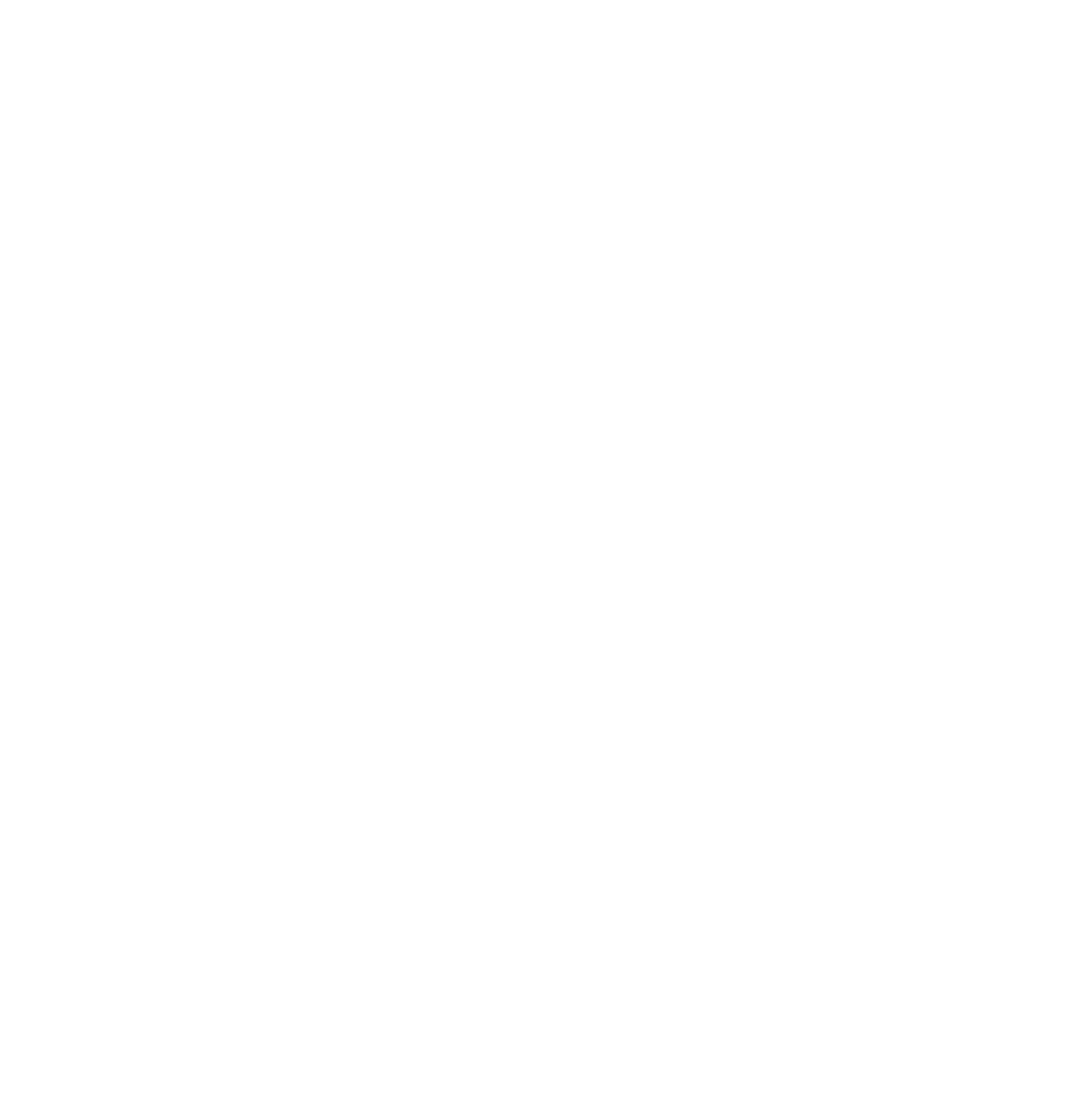
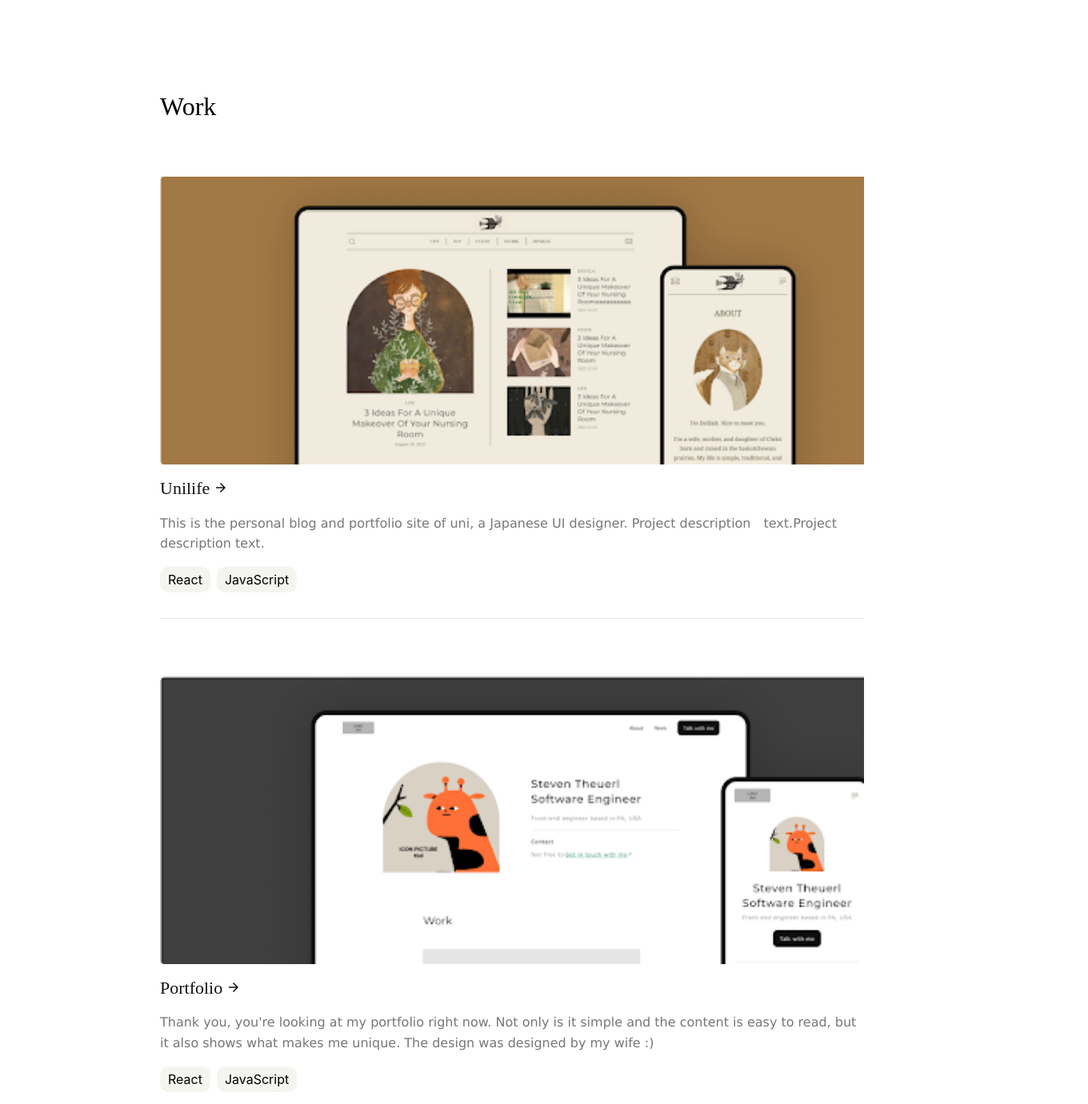
Before and after one commit to Steven-Theuerl/portfolio, a React (Create React App) app: page / in a window 1280 px wide. Shown: the part 479-1860 px from the top of the page at 80% size, 1360 px wide, since content can reach past the window. Before the commit the page ends 800 px from the top, so only its background shows below. Built offline with nearby package versions, Linux system fonts and the light colour scheme.

Commit message:
Almost finished first work page

```diff
--- a/src/App.js
+++ b/src/App.js
@@ -3,16 +3,18 @@
 
 import NavbarPC from './Components/Navbar/NavbarPC'
 import TopPC from './Components/Top/TopPC'
+import WorkPC from './Components/Work/WorkPC'
 
 
 const App = () => {
-  const isPC = useMediaQuery({query: '(min-width: 376px)'})
-  const isMobile = useMediaQuery({ query: '(max-width: 375px)' })
+  const isPC = useMediaQuery({query: '(min-width: 801px)'})
+  const isMobile = useMediaQuery({ query: '(max-width: 800px)' })
 
   return (
     <>
       {isPC && <NavbarPC/>}
       {isPC && <TopPC/>}
+      {isPC && <WorkPC/>}
       {isMobile && <p>You are a tablet or mobile phone</p>}
     </>
   )
--- a/src/Components/Top/TopPC.js
+++ b/src/Components/Top/TopPC.js
@@ -6,7 +6,6 @@
     <div className={styles.entireTop}>
         <div className={styles.topContainer}>
             <div className={styles.topImage}>
-
             </div>
             <div className={styles.topTextContainer}>
                 <div className={styles.topTextTitle}>
@@ -16,7 +15,7 @@
                     Software Engineer
                 </div>
                 <div className={styles.topTextSubTitle}>
-                Front-end engineer based in PA, USA
+                    Front-end engineer based in PA, USA
                 </div>
                 <div className={styles.separator}/>
                 <div className={styles.topContactBox}>
--- /dev/null
+++ b/src/Components/Work/WorkPC.js
@@ -0,0 +1,89 @@
+import React from 'react'
+import styles from '../Work/WorkPC.module.css'
+
+const WorkPC = () => {
+  return (
+    <div className={styles.entireWork}>
+        <div className={styles.workContentContainer}>
+            <div className={styles.workTitle}>
+                <span>Work</span>
+            </div>
+
+            <div className={styles.workContent1}>
+                <div className={styles.workContent1Image}/>
+                <div className={styles.workText1}>
+                    <span>Unilife <svg width="16" height="17" viewBox="0 0 16 17" fill="none" xmlns="http://www.w3.org/2000/svg">
+                    <path d="M8 15L6.93125 13.95L11.1312 9.75H2V8.25H11.1312L6.93125 4.05L8 3L14 9L8 15Z" fill="#111111"/></svg>
+                    </span>
+                </div>
+                <div className={styles.workText2}>
+                    <span>This is the personal blog and portfolio site of uni, a Japanese UI designer. Project description　text.Project description text.</span>
+                </div>
+                <div className={styles.workText3}>
+                    <div className={styles.workContentTags}>React</div> <div className={styles.workContentTags}>JavaScript</div>
+                </div>
+            </div>
+
+            <div className={styles.workContent1}>
+                <div className={styles.workContent2Image}/>
+                <div className={styles.workText1}>
+                    <span>Portfolio <svg width="16" height="17" viewBox="0 0 16 17" fill="none" xmlns="http://www.w3.org/2000/svg">
+                    <path d="M8 15L6.93125 13.95L11.1312 9.75H2V8.25H11.1312L6.93125 4.05L8 3L14 9L8 15Z" fill="#111111"/></svg>
+                    </span>
+                </div>
+                <div className={styles.workText2}>
+                    <span>Thank you, you're looking at my portfolio right now. Not only is it simple and the content is easy to read, but it also shows what makes me unique. The design was designed by my wife :)</span>
+                </div>
+                <div className={styles.workText3}>
+                    <div className={styles.workContentTags}>React</div> <div className={styles.workContentTags}>JavaScript</div>
+                </div>
+            </div>
+            <div className={styles.workContent1}>
+                <div className={styles.workContent1Image}/>
+                <div className={styles.workText1}>
+                    <span>Unilife <svg width="16" height="17" viewBox="0 0 16 17" fill="none" xmlns="http://www.w3.org/2000/svg">
+                    <path d="M8 15L6.93125 13.95L11.1312 9.75H2V8.25H11.1312L6.93125 4.05L8 3L14 9L8 15Z" fill="#111111"/></svg>
+                    </span>
+                </div>
+                <div className={styles.workText2}>
+                    <span>This is the personal blog and portfolio site of uni, a Japanese UI designer. Project description text.Project description text.</span>
+                </div>
+                <div className={styles.workText3}>
+                    <div className={styles.workContentTags}>React</div> <div className={styles.workContentTags}>JavaScript</div>
+                </div>
+            </div>
+            <div className={styles.workContent1}>
+                <div className={styles.workContent1Image}/>
+                <div className={styles.workText1}>
+                    <span>Unilife <svg width="16" height="17" viewBox="0 0 16 17" fill="none" xmlns="http://www.w3.org/2000/svg">
+                    <path d="M8 15L6.93125 13.95L11.1312 9.75H2V8.25H11.1312L6.93125 4.05L8 3L14 9L8 15Z" fill="#111111"/></svg>
+                    </span>
+                </div>
+                <div className={styles.workText2}>
+                    <span>This is the personal blog and portfolio site of uni, a Japanese UI designer. Project description text.Project description text.</span>
+                </div>
+                <div className={styles.workText3}>
+                    <div className={styles.workContentTags}>React</div> <div className={styles.workContentTags}>JavaScript</div>
+                </div>
+            </div>
+
+            <div className={styles.workContent1}>
+                <div className={styles.workContent1Image}/>
+                <div className={styles.workText1}>
+                    <span>Unilife <svg width="16" height="17" viewBox="0 0 16 17" fill="none" xmlns="http://www.w3.org/2000/svg">
+                    <path d="M8 15L6.93125 13.95L11.1312 9.75H2V8.25H11.1312L6.93125 4.05L8 3L14 9L8 15Z" fill="#111111"/></svg>
+                    </span>
+                </div>
+                <div className={styles.workText2}>
+                    <span>This is the personal blog and portfolio site of uni, a Japanese UI designer. Project description text.Project description text.</span>
+                </div>
+                <div className={styles.workText3}>
+                    <div className={styles.workContentTags}>React</div> <div className={styles.workContentTags}>JavaScript</div>
+                </div>
+            </div>
+        </div>
+    </div>
+  )
+}
+
+export default WorkPC
--- /dev/null
+++ b/src/Components/Work/WorkPC.module.css
@@ -0,0 +1,104 @@
+.entireWork {
+
+    display: flex;
+    flex-direction: column;
+    justify-content: center;
+    align-items: center;
+}
+
+.workContentContainer {
+    display: flex;
+    flex-direction: column;
+    padding: 64px 280px 120px 280px;
+    gap: 40px;
+    width: 100%;
+    max-width: 880px;
+}
+
+.workTitle {
+  display: flex;
+  align-items: center;
+  justify-content: flex-start;
+  max-width: 880px;
+  width: 100%;
+
+    color: #000;
+    font-family: Montserrat;
+    font-size: 32px;
+    font-style: normal;
+    font-weight: 500;
+    line-height: 100%; /* 32px */
+}
+
+.workContent1 {
+    display: flex;
+    flex-direction: column;
+    align-items: flex-start;
+    align-self: stretch;
+    gap: 16px;
+    border-bottom: 1px solid #E4E5DA;
+    padding: 32px 0px;
+}
+
+.workContent1Image {
+    background: url(../../assets/Images/workContent1Image.png) rgb(0, 154, 206) 0% / cover no-repeat;
+    display: flex;
+    padding: 37px 87.464px 0px 167px;
+    justify-content: flex-end;
+    align-items: center;
+    align-self: stretch;
+    height: 323px;
+}
+
+.workContent2Image {
+    background: url(../../assets/Images/workContent2Image.png) rgb(0, 154, 206) 0% / cover no-repeat;
+    display: flex;
+    padding: 37px 87.464px 0px 167px;
+    justify-content: flex-end;
+    align-items: center;
+    align-self: stretch;
+    height: 323px;
+}
+
+.workText1 {
+    display: flex;
+    flex-direction: column;
+    align-items: flex-start;
+    gap: 16px;
+    align-self: stretch;
+    color: #111;
+    font-family: Montserrat;
+    font-size: 22px;
+    font-style: normal;
+    font-weight: 500;
+    line-height: 130%; /* 28.6px */
+
+}
+
+.workText2 {
+    color: #777;
+    font-family: Verdana;
+    font-size: 16px;
+    font-style: normal;
+    font-weight: 400;
+    line-height: 160%; /* 25.6px */
+
+}
+
+.workText3 {
+    display: flex;
+    align-items: flex-start;
+    gap: 8px;
+}
+
+.workContentTags {
+    display: flex;
+    padding: 6px 10px;
+    justify-content: center;
+    align-items: center;
+    gap: 10px;
+    border-radius: 10px;
+    background: #F5F5F0;
+    border: none;
+    gap: 8px;
+}
```
Also changed, not shown: src/assets/Images/workContent1Image.png (added), src/assets/Images/workContent2Image.png (added).
